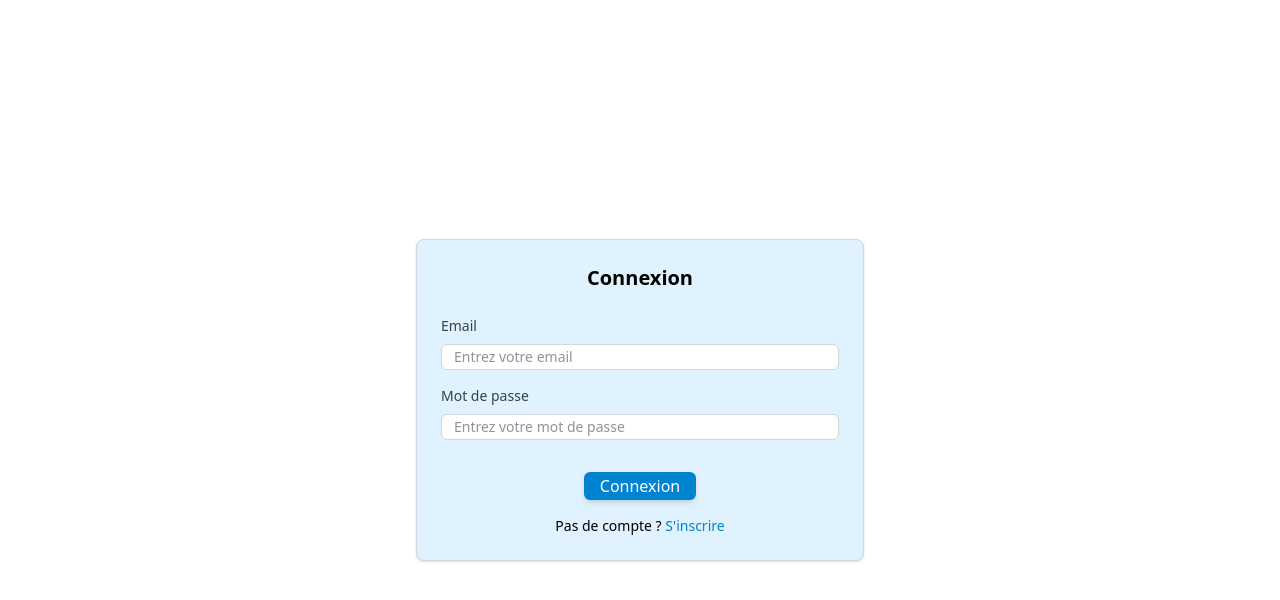
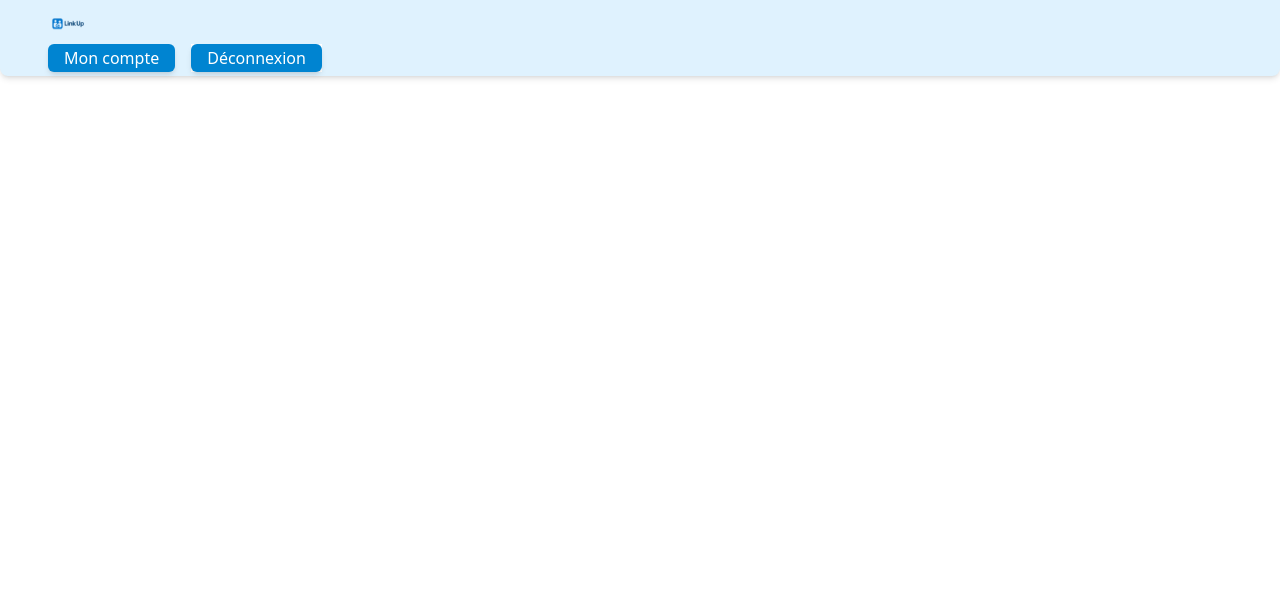
Before and after one commit to kylyon/projet-hackaton-2025-social-media, a Vue app in the folder frontend/: page / in a window 1280 px wide. Shown: the top 600 px of the page. Built offline with nearby package versions, Linux system fonts and the light colour scheme.

Commit message:
fix config route

```diff
--- a/frontend/src/App.vue
+++ b/frontend/src/App.vue
@@ -1,11 +1,14 @@
 <template>
-  <main class="flex flex-col justify-center">
-    <LoginCard />
-  </main>
+  <div>
+    <Header />
+    <router-view />
+  </div>
 </template>
+
 
 <script setup>
 
-import LoginCard from './components/LoginCard.vue';
+import Header from './components/Header.vue';
+
 
 </script>
--- a/frontend/src/components/Header.vue
+++ b/frontend/src/components/Header.vue
@@ -1,35 +1,34 @@
 <template>
-  <header class="w-full bg-[#01588A] text-white flex items-center justify-between px-6 py-4 shadow-md">
+  <header class="w-full bg-sky-100 text-[#01588A] flex items-center justify-between px-6 py-1 rounded-b-lg shadow-md">
     <!-- Logo -->
+    <div class="px-6">
     <div class="flex items-center space-x-2 cursor-pointer" @click="goHome">
-      <img src="@/assets/logo.svg" alt="Logo Link Up" class="h-8 w-8" />
-      <h1 class="font-bold text-xl tracking-wide">Link Up</h1>
+      <img src="@/assets/logo.svg" alt="Logo Link Up" class="h-10 w-10" />
     </div>
 
     <!-- Menu utilisateur -->
-    <nav class="flex items-center space-x-6">
-      <button
-        class="flex items-center space-x-1 hover:underline"
+    <nav class="flex items-center space-x-4">
+      <AppButton
+        label="Mon compte"
+        icon="UserIcon"
+        variant="text"
         @click="goToProfile"
-      >
-        <UserIcon class="w-5 h-5 text-white" />
-        <span>Mon compte</span>
-      </button>
-
-      <button
-        class="flex items-center space-x-1 bg-white text-[#01588A] px-3 py-1 rounded-md hover:bg-[#DEF3FE] transition"
+      />
+      <AppButton
+        label="Déconnexion"
+        icon="LogoutIcon"
+        variant="solid"
+        class="bg-white text-[#01588A] hover:bg-[#DEF3FE]"
         @click="logout"
-      >
-        <LogoutIcon class="w-5 h-5" />
-        <span>Déconnexion</span>
-      </button>
+      />
     </nav>
+    </div>
   </header>
 </template>
 
 <script setup>
 import { useRouter } from 'vue-router'
-import { UserIcon, LogOut as LogoutIcon } from 'lucide-vue-next' // ou heroicons si tu préfères
+import AppButton from '@/components/Button.vue'
 
 const router = useRouter()
 
@@ -42,7 +41,6 @@ const goToProfile = () => {
 }
 
 const logout = () => {
-  // Ici tu gères la déconnexion : suppression du token, redirection, etc.
   localStorage.removeItem('token')
   router.push('/login')
 }
--- a/frontend/src/components/LabelDropdown.vue
+++ b/frontend/src/components/LabelDropdown.vue
@@ -1 +1,55 @@
-<!--Titre du label + champs déroulant -->
+<template>
+  <div class="w-full flex flex-col mb-4">
+    <label :for="id" class="mb-2 text-sm font-medium text-gray-700">
+      {{ label }}
+    </label>
+    <select
+      :id="id"
+      multiple
+      :value="modelValue"
+      @change="updateValue"
+      class="px-3 py-1 border border-gray-300 rounded-md bg-white focus:outline-none focus:ring-2 focus:ring-blue-500 focus:border-blue-500 text-gray-800 w-full text-sm"
+      size="5"
+    >
+      <option
+        v-for="hobbie in hobbies"
+        :key="hobbie.id"
+        :value="hobbie.name"
+      >
+        {{ hobbie.name }}
+      </option>
+    </select>
+  </div>
+</template>
+
+<script setup>
+import { ref, onMounted } from 'vue'
+
+const props = defineProps({
+  label: { type: String, required: true },
+  id: { type: String, default: 'select-' + Math.random().toString(36).substr(2, 5) },
+  modelValue: { type: Array, default: () => [] },
+  apiUrl: { type: String, default: 'http://localhost:3000/hobbies/' }
+})
+
+const emit = defineEmits(['update:modelValue'])
+
+const hobbies = ref([])
+
+async function fetchHobbies() {
+  try {
+    const res = await fetch(props.apiUrl)
+    if (!res.ok) throw new Error('Erreur lors du chargement des hobbies')
+    hobbies.value = await res.json()
+  } catch (err) {
+    console.error(err)
+  }
+}
+
+function updateValue(e) {
+  const selected = Array.from(e.target.selectedOptions).map(opt => opt.value)
+  emit('update:modelValue', selected)
+}
+
+onMounted(fetchHobbies)
+</script>
--- /dev/null
+++ b/frontend/src/components/LabelFileInput.vue
@@ -0,0 +1,36 @@
+<template>
+  <div class="w-full flex flex-col mb-4">
+    <label :for="id" class="mb-2 text-sm font-medium text-gray-700 cursor-pointer">
+      {{ label }}
+    </label>
+    <input
+      ref="fileInput"
+      :id="id"
+      type="file"
+      @change="updateValue"
+      accept="image/*"
+      class="hidden"
+    />
+    <div
+      class="border border-gray-300 rounded-md px-2 py-0.5 bg-white text-gray-700 w-full text-sm cursor-pointer hover:bg-gray-50"
+      @click="$refs.fileInput.click()"
+    >
+      {{ placeholder || 'Cliquez pour sélectionner une image' }}
+    </div>
+  </div>
+</template>
+
+<script setup>
+const props = defineProps({
+  label: { type: String, required: true },
+  placeholder: { type: String, default: '' },
+  id: { type: String, default: 'file-' + Math.random().toString(36).substr(2, 5) }
+})
+
+const emit = defineEmits(['update:modelValue'])
+
+function updateValue(e) {
+  const file = e.target.files[0] || null
+  emit('update:modelValue', file)
+}
+</script>
--- a/frontend/src/components/LabelInput.vue
+++ b/frontend/src/components/LabelInput.vue
@@ -15,7 +15,6 @@
 </template>
 
 <script setup>
-// plus besoin d'importer defineProps/defineEmits avec Vue 3.3+
 const props = defineProps({
   label: { type: String, required: true },
   placeholder: { type: String, default: '' },
--- a/frontend/src/components/LoginCard.vue
+++ b/frontend/src/components/LoginCard.vue
@@ -11,7 +11,7 @@
       <AppButton label="Connexion" @click="login" class="mt-4" />
 
       <p class="text-center text-sm mt-4">
-        Pas de compte ? <a href="#" class="text-sky-600 hover:underline">S'inscrire</a>
+        Pas de compte ? <a href="./register" class="text-sky-600 hover:underline">S'inscrire</a>
       </p>
     </div>
   </div>
@@ -22,6 +22,8 @@ import { ref } from 'vue'
 import LabelInput from './LabelInput.vue'
 import AppButton from './Button.vue'
 
+
+
 const email = ref('')
 const password = ref('')
 
--- a/frontend/src/pages/Login.vue
+++ b/frontend/src/pages/Login.vue
@@ -1,15 +1,9 @@
 <template>
-  <div>
+  <main>
     <LoginCard />
-    <p>test</p>
-  </div>
+  </main>
 </template>
 
-<script>
-import LoginCard from '../components/LoginCard.vue';
-
-export default {
-  name: "Profile",
-  components: { LoginCard }
-}
+<script setup>
+import LoginCard from '@/components/LoginCard.vue'
 </script>
--- a/frontend/src/router/index.js
+++ b/frontend/src/router/index.js
@@ -1,20 +1,24 @@
 import { createRouter, createWebHistory } from 'vue-router'
 
-// Import de tes pages
 import Login from '@/pages/Login.vue'
 import Profile from '@/pages/Profile.vue'
 import Register from '@/pages/Register.vue'
 
 const routes = [
-  {
+  /*{
     path: '/',
     name: 'login',
     component: Login
-  },
+  },*/
   {
     path: '/profil',
     name: 'profil',
     component: Profile
+  },
+  {
+    path: '/login',
+    name: 'login',
+    component: Login
   },
   {
     path: '/register',
```
Also changed, not shown: frontend/src/assets/logo.svg, frontend/src/components/icons/Logo.vue (added).
